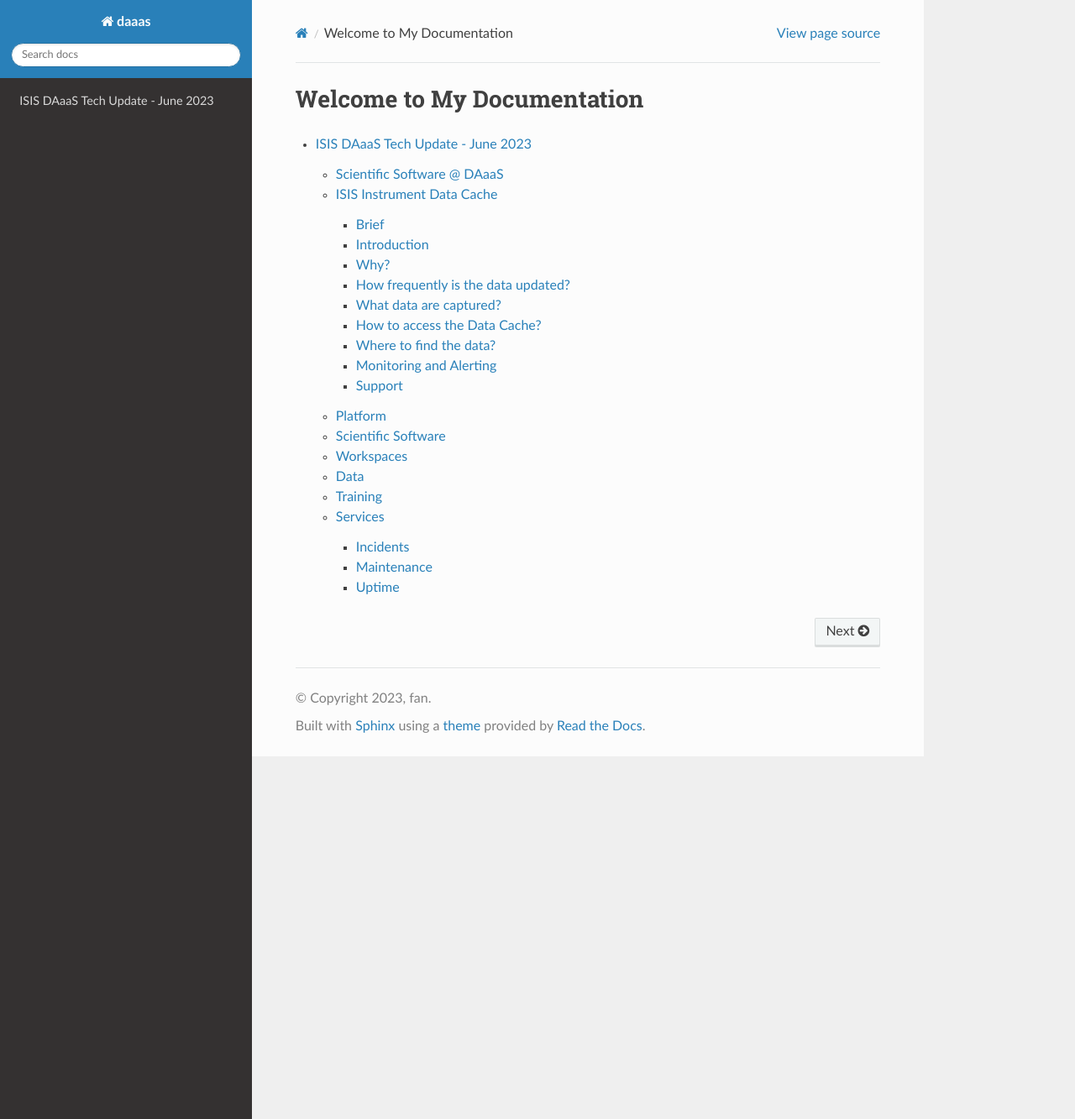
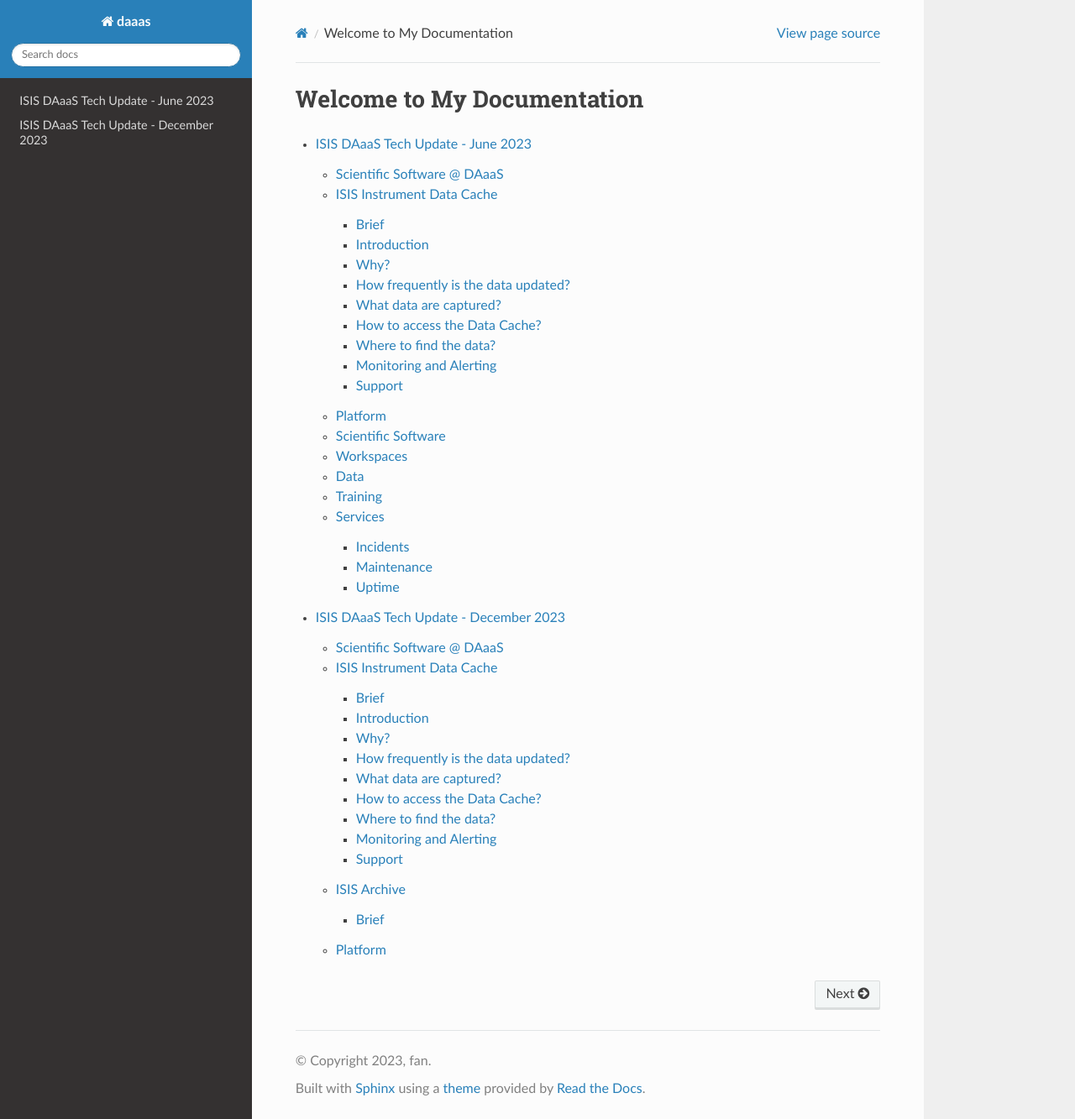
Before and after one commit to ral-facilities/daaas-info, a Sphinx documentation site: the page built from source/index.rst, in a window 1280 px wide and 1333 px high. Shown: the whole window at 84% size. Built offline with Sphinx 7.4.7 and the Read the Docs theme 2.0.0, drawn with Linux system fonts in a browser that asks for light colours.

Commit message:
add 2023-12-techupdate

```diff
--- /dev/null
+++ b/source/2023-12-TechUpdate.rst
@@ -0,0 +1,12 @@
+ISIS DAaaS Tech Update - December 2023
+======================================
+
+.. toctree::
+   :maxdepth: 1
+
+   software
+   isis-data-cache
+   isis-archive
+
+Platform
+--------
--- a/source/index.rst
+++ b/source/index.rst
@@ -5,3 +5,4 @@
    :maxdepth: 3
 
    2023-06-TechUpdate
+   2023-12-TechUpdate
--- /dev/null
+++ b/source/isis-archive.rst
@@ -0,0 +1,6 @@
+============
+ISIS Archive
+============
+
+Brief
+-----
```
